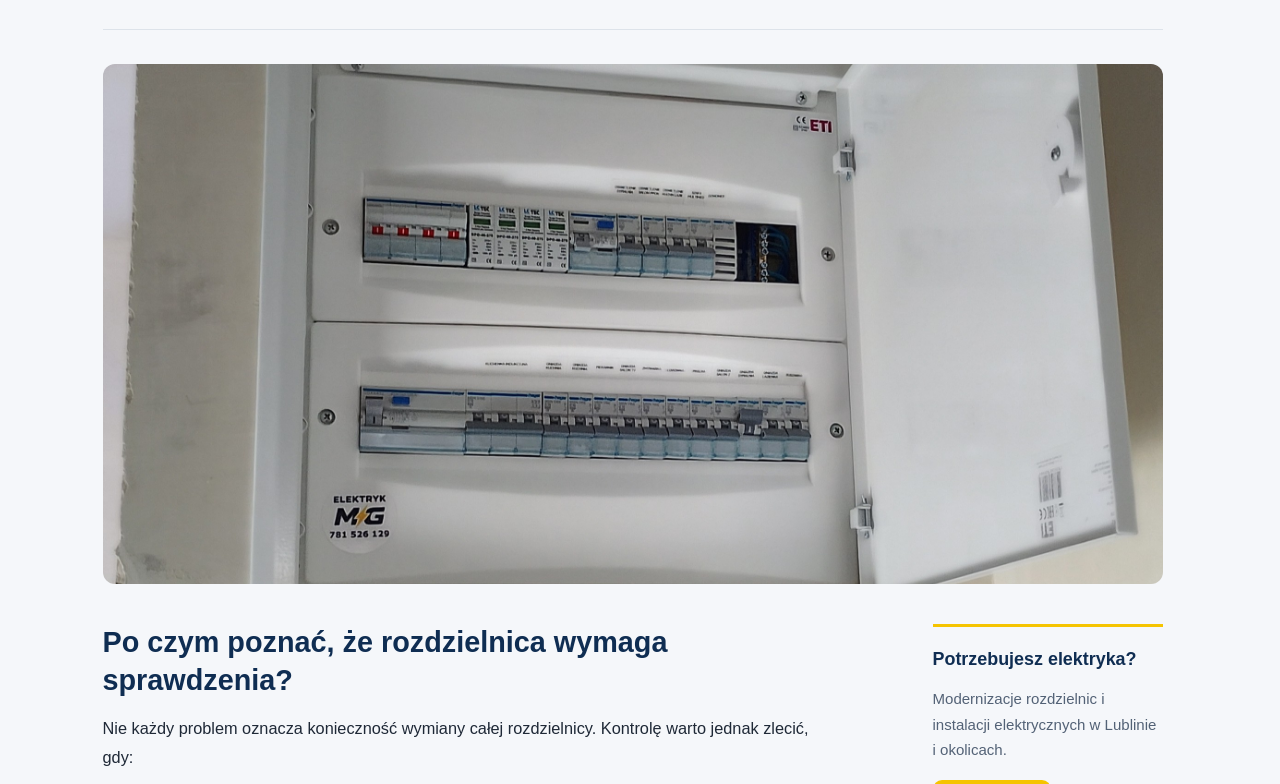
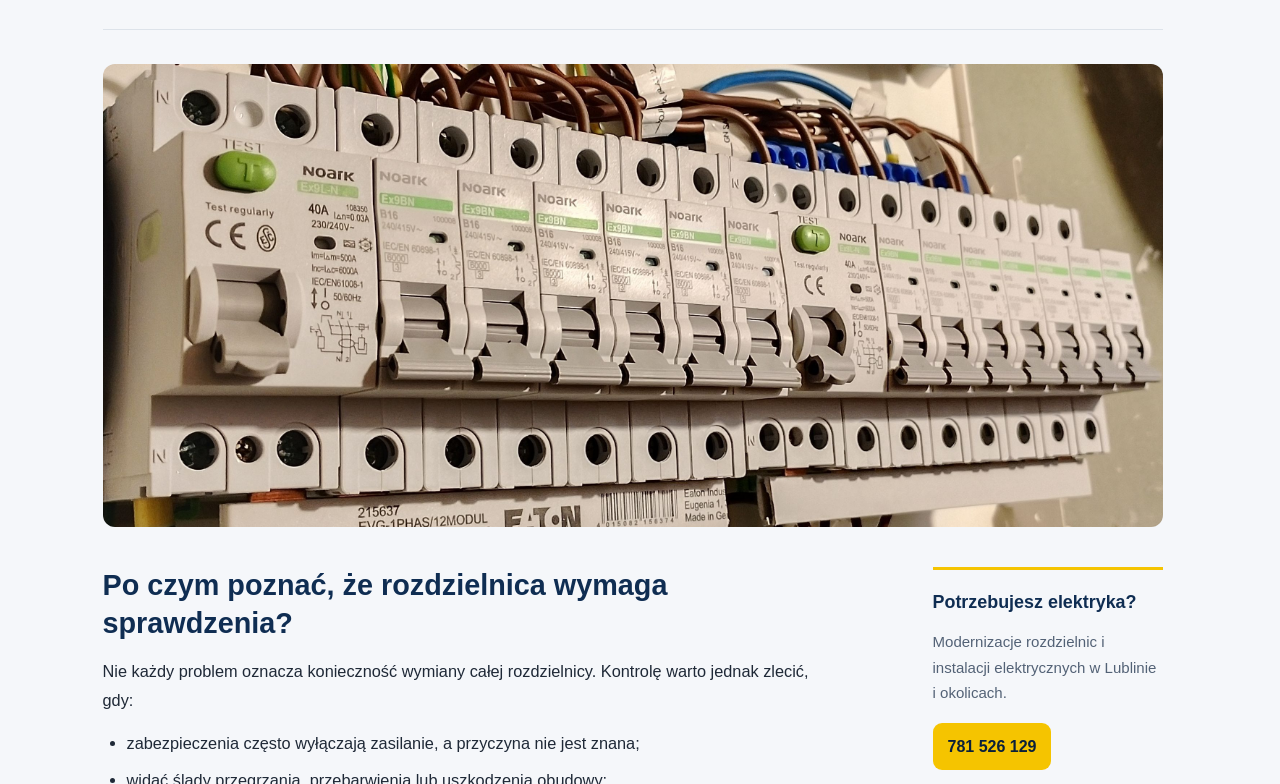
Before and after one commit to elektrykmg/elektrykmg, a plain HTML site: page kiedy-wymienic-rozdzielnice-elektryczna.html in a window 1280 px wide. Shown: the part 541-1325 px from the top of the page. Drawn offline with Linux system fonts and the light colour scheme.

Commit message:
Podmień zdjęcie artykułu na oryginalną fotografię rozdzielnicy

```diff
--- a/kiedy-wymienic-rozdzielnice-elektryczna.html
+++ b/kiedy-wymienic-rozdzielnice-elektryczna.html
@@ -1,4 +1,4 @@
-<!DOCTYPE html><html lang="pl"><head><meta charset="UTF-8"><meta name="viewport" content="width=device-width, initial-scale=1"><meta name="robots" content="index, follow"><title>Stara rozdzielnica elektryczna – kiedy ją wymienić? | Elektryk MG Lublin</title><meta name="description" content="Kiedy warto wymienić starą rozdzielnicę elektryczną? Poznaj objawy problemów, rolę zabezpieczeń i zakres modernizacji w mieszkaniu lub domu. Elektryk Lublin."><link rel="canonical" href="https://elektrykmg.pl/kiedy-wymienic-rozdzielnice-elektryczna.html"><meta property="og:type" content="article"><meta property="og:title" content="Stara rozdzielnica elektryczna – kiedy warto ją zmodernizować?"><meta property="og:description" content="Co powinno zwrócić uwagę właściciela mieszkania i dlaczego wymiana bezpieczników to nie wszystko?"><meta property="og:image" content="https://elektrykmg.pl/img/modernizacja-rozdzielnicy-elektrycznej-lublin.jpg"><link rel="stylesheet" href="style-v8.css"><link rel="icon" href="img/favicon.png"><style>
+<!DOCTYPE html><html lang="pl"><head><meta charset="UTF-8"><meta name="viewport" content="width=device-width, initial-scale=1"><meta name="robots" content="index, follow"><title>Stara rozdzielnica elektryczna – kiedy ją wymienić? | Elektryk MG Lublin</title><meta name="description" content="Kiedy warto wymienić starą rozdzielnicę elektryczną? Poznaj objawy problemów, rolę zabezpieczeń i zakres modernizacji w mieszkaniu lub domu. Elektryk Lublin."><link rel="canonical" href="https://elektrykmg.pl/kiedy-wymienic-rozdzielnice-elektryczna.html"><meta property="og:type" content="article"><meta property="og:title" content="Stara rozdzielnica elektryczna – kiedy warto ją zmodernizować?"><meta property="og:description" content="Co powinno zwrócić uwagę właściciela mieszkania i dlaczego wymiana bezpieczników to nie wszystko?"><meta property="og:image" content="https://elektrykmg.pl/img/rozdzielnica-elektryczna-okablowanie-zabezpieczenia.jpg"><link rel="stylesheet" href="style-v8.css"><link rel="icon" href="img/favicon.png"><style>
 body.editorial-page{background:#f5f7fa}
 .editorial-page .editorial-wrap{width:min(1060px,calc(100% - 40px));margin:auto}
 .editorial-page .editorial-header{padding:48px 0 32px;border-bottom:1px solid #dde3ea}
@@ -49,7 +49,7 @@ body.editorial-page{background:#f5f7fa}
         </nav>
       </details>
     </div>
-  </header><main id="tresc"><div class="editorial-wrap"><header class="editorial-header"><nav class="editorial-crumbs" aria-label="Ścieżka nawigacji"><a href="/">Strona główna</a> / <a href="uslugi.html">Usługi elektryczne</a> / Modernizacja rozdzielnicy</nav><p class="editorial-category">Instalacje elektryczne · Elektryk MG</p><h1>Stara rozdzielnica elektryczna – kiedy warto ją zmodernizować?</h1><p class="editorial-date">17 listopada 2026 r.</p><p class="editorial-lead">Rozdzielnica elektryczna to miejsce, w którym znajdują się zabezpieczenia obwodów w mieszkaniu lub domu. Starsza rozdzielnica nie musi od razu oznaczać zagrożenia, ale niektórych objawów nie wolno ignorować. Co powinno zwrócić uwagę właściciela mieszkania i kiedy warto wezwać elektryka?</p></header><figure class="editorial-photo"><img src="img/modernizacja-rozdzielnicy-elektrycznej-lublin.jpg" alt="Wyłączniki i zabezpieczenia w rozdzielnicy elektrycznej" loading="eager"></figure><div class="editorial-grid"><div class="editorial-text"><section><h2>Po czym poznać, że rozdzielnica wymaga sprawdzenia?</h2>
+  </header><main id="tresc"><div class="editorial-wrap"><header class="editorial-header"><nav class="editorial-crumbs" aria-label="Ścieżka nawigacji"><a href="/">Strona główna</a> / <a href="uslugi.html">Usługi elektryczne</a> / Modernizacja rozdzielnicy</nav><p class="editorial-category">Instalacje elektryczne · Elektryk MG</p><h1>Stara rozdzielnica elektryczna – kiedy warto ją zmodernizować?</h1><p class="editorial-date">17 listopada 2026 r.</p><p class="editorial-lead">Rozdzielnica elektryczna to miejsce, w którym znajdują się zabezpieczenia obwodów w mieszkaniu lub domu. Starsza rozdzielnica nie musi od razu oznaczać zagrożenia, ale niektórych objawów nie wolno ignorować. Co powinno zwrócić uwagę właściciela mieszkania i kiedy warto wezwać elektryka?</p></header><figure class="editorial-photo"><img src="img/rozdzielnica-elektryczna-okablowanie-zabezpieczenia.jpg" alt="Wyłączniki i zabezpieczenia w rozdzielnicy elektrycznej" loading="eager"></figure><div class="editorial-grid"><div class="editorial-text"><section><h2>Po czym poznać, że rozdzielnica wymaga sprawdzenia?</h2>
 <p>Nie każdy problem oznacza konieczność wymiany całej rozdzielnicy. Kontrolę warto jednak zlecić, gdy:</p>
 <ul><li>zabezpieczenia często wyłączają zasilanie, a przyczyna nie jest znana;</li><li>widać ślady przegrzania, przebarwienia lub uszkodzenia obudowy;</li><li>z rozdzielnicy dochodzi nietypowy zapach, trzaski albo zauważalne jest nadmierne nagrzewanie;</li><li>obwody są nieopisane, a przy kolejnych przeróbkach trudno ustalić, co jest do czego podłączone;</li><li>planowana jest rozbudowa instalacji, np. dodatkowe obwody kuchenne, płyta indukcyjna czy większa liczba odbiorników.</li></ul>
 <p>Jeżeli pojawia się dym, zapach spalenizny lub inne oznaki poważnej awarii, nie należy otwierać rozdzielnicy ani próbować naprawiać jej samodzielnie. Należy przerwać użytkowanie zagrożonej instalacji i wezwać fachowca.</p></section>
```
